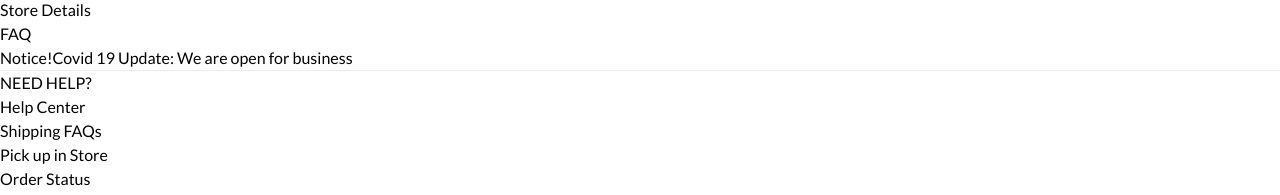
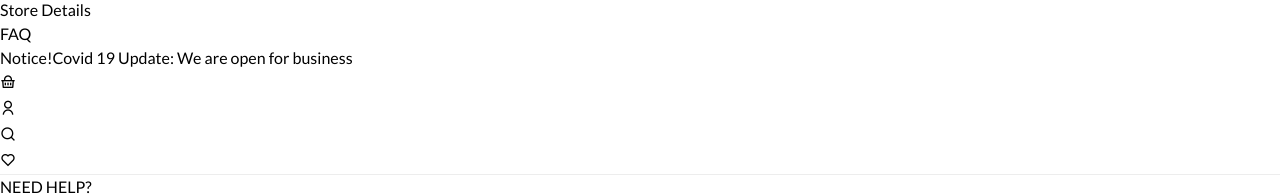
Before and after one commit to Book-Trekker/bookio-client, a React (Create React App) app: page /wishlist in a window 1280 px wide. Shown: the part 717-912 px from the top of the page. Built offline with nearby package versions, Linux system fonts and the light colour scheme; what @material-tailwind/react would draw is missing.

Commit message:
update route

```diff
--- a/src/App.js
+++ b/src/App.js
@@ -5,6 +5,7 @@ import Contact from './Pages/Contact/Contact'
 import Faq from './Pages/FAQ/Faq'
 import Header from './Pages/HomePage/Header/Header'
 import HomePage from './Pages/HomePage/HomePage'
+import MobileMenu from './Pages/MobileMenu/MobileMenu'
 import Author from './Pages/ProducctAuthor/Author'
 import Shop from './Pages/Shop/Shop'
 import StoreList from './Pages/StoreLIst/StoreList'
@@ -25,6 +26,7 @@ function App() {
         <Route path='/store-details' element={<Shop />}></Route>
         <Route path='/about' element={<AboutUs />}></Route>
       </Routes>
+      <MobileMenu />
       <Footer />
     </div>
   )
--- a/src/Pages/HomePage/Header/MIddleHeder.jsx
+++ b/src/Pages/HomePage/Header/MIddleHeder.jsx
@@ -32,12 +32,14 @@ const MIddleHeder = () => {
           </div>
         </div>
         <div className='cart flex justify-between items-center'>
-          <div className='bookshop'>
-            <p className='text-center'>
-              <i class='ri-map-pin-line'></i>
-            </p>
-            <p className='text-sm'>Bookshop Finder</p>
-          </div>
+          <Link to={"/contact"}>
+            <div className='bookshop cursor-pointer'>
+              <p className='text-center'>
+                <i class='ri-map-pin-line'></i>
+              </p>
+              <p className='text-sm'>Bookshop Finder</p>
+            </div>
+          </Link>
           {/* Add to cart  */}
           <Carts />
         </div>
--- a/src/Pages/HomePage/Header/TopHeader.jsx
+++ b/src/Pages/HomePage/Header/TopHeader.jsx
@@ -32,7 +32,7 @@ const TopHeader = () => {
               </Link>{' '}
             </li>
             <li className='list-none text-[12px] font-lato font-bold text-gray hover:text-black'>
-              <Link to='/'>
+              <Link to='/wishlist'>
                 <span className='mx-2'>
                   <i class='far fa-heart'></i>
                 </span>{' '}
--- a/src/Pages/MobileMenu/MobileMenu.jsx
+++ b/src/Pages/MobileMenu/MobileMenu.jsx
@@ -6,12 +6,12 @@ const MobileMenu = () => {
     <section className='mobile_menu fixed bottom-0 w-full block md:hidden'>
       <div className='menu bg-white h-14 text-black grid grid-cols-4 items-center justify-evenly'>
         <div className='menu_link text-center'>
-          <Link to='/'>
+          <Link to='/shop'>
             <i class='ri-shopping-basket-line text-2xl'></i>
           </Link>
         </div>
         <div className='menu_link text-center'>
-          <Link to='/'>
+          <Link to='/account'>
             <i class='ri-user-line text-2xl'></i>
           </Link>
         </div>
@@ -21,7 +21,7 @@ const MobileMenu = () => {
           </Link>
         </div>
         <div className='menu_link text-center'>
-          <Link to='/'>
+          <Link to='/wishlist'>
             <i class='ri-heart-line text-2xl'></i>
           </Link>
         </div>
```
